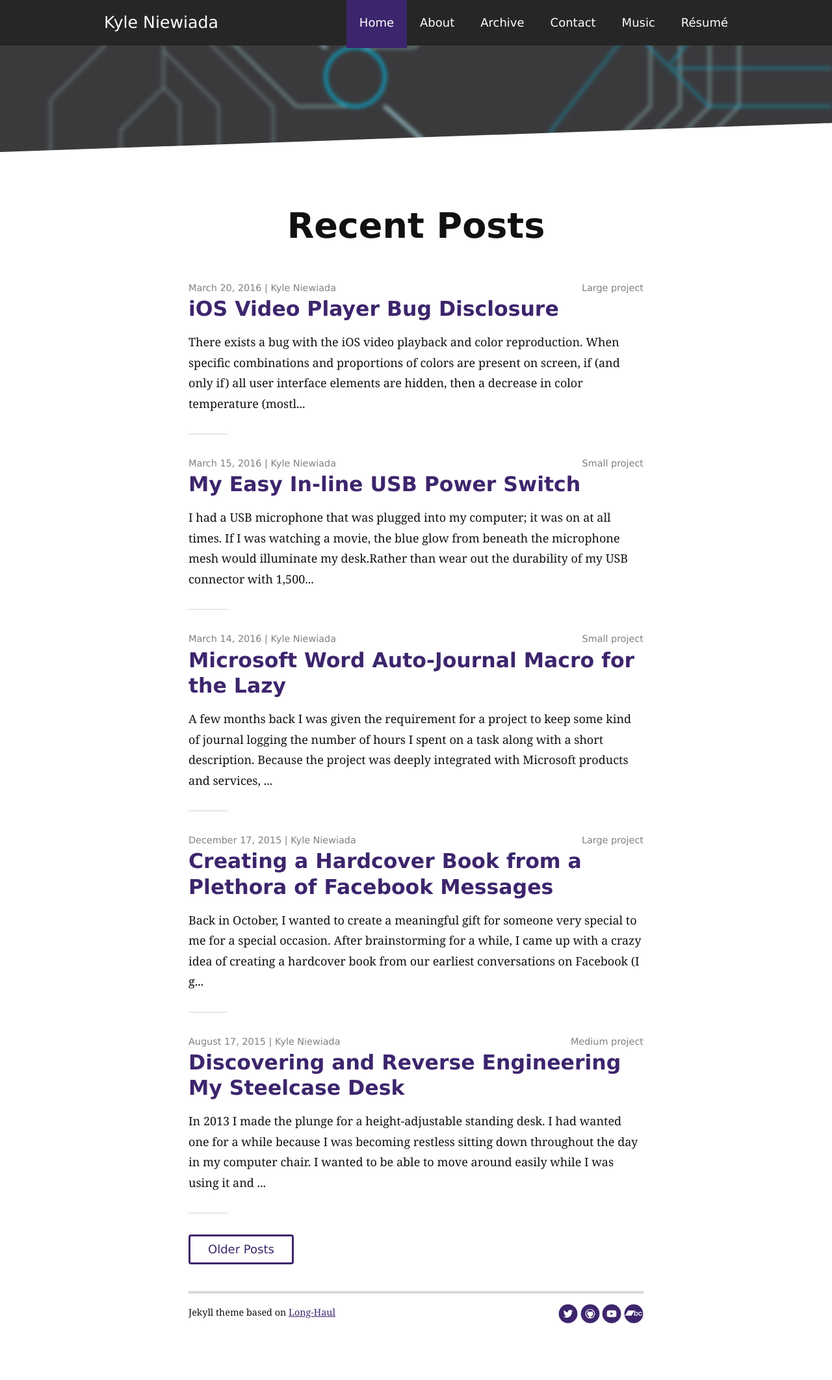
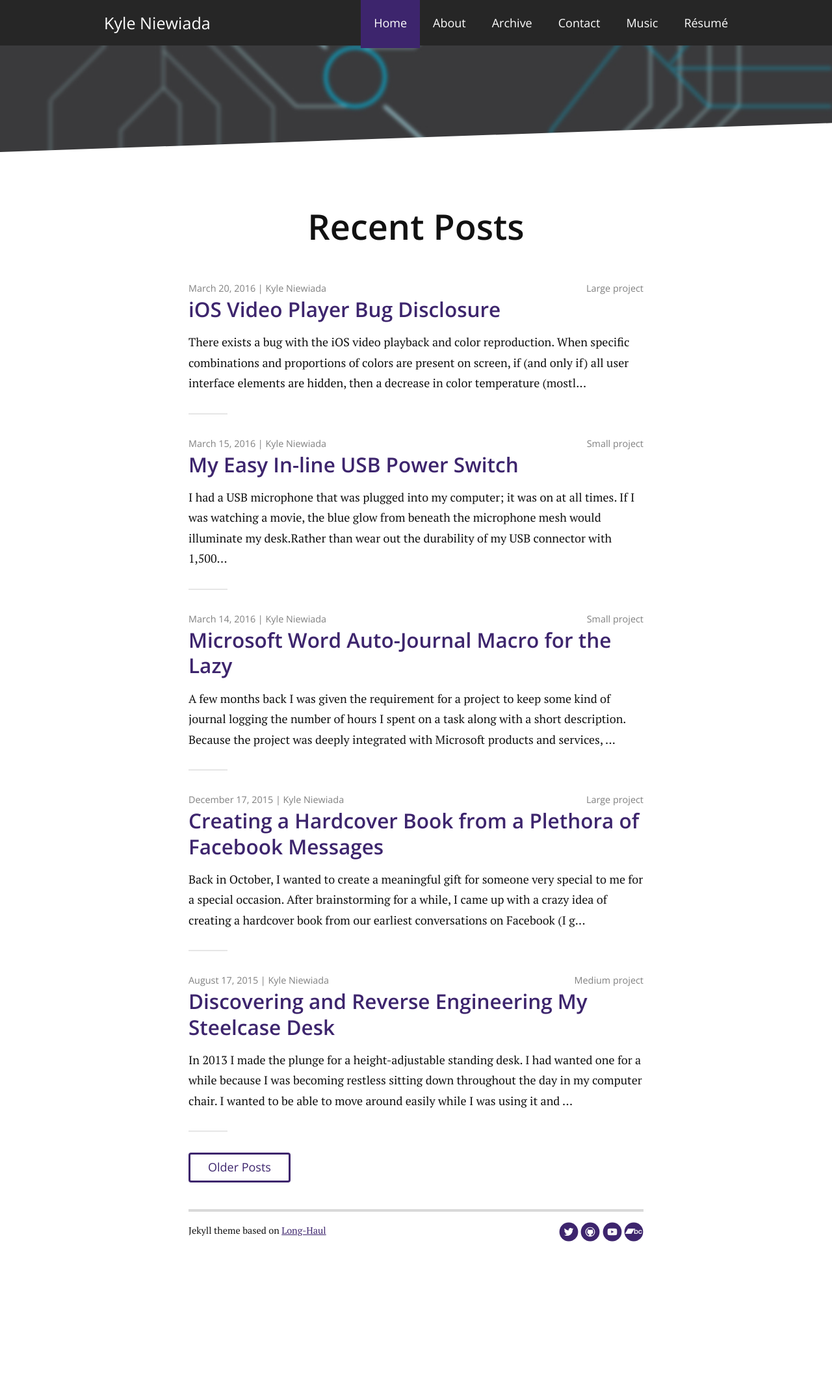
Before and after one commit to aav7fl/website-legacy, a Jekyll site: the page built from index.html, in a window 1280 px wide. Shown: the whole page at 65% size. Built offline with Jekyll 4.4.1, drawn with Linux system fonts in a browser that asks for light colours; the list of posts is cut into pages by our own code; after the commit the page ends 1998 px from its top, so only the background shows below that.

Commit message:
I can't stand these fonts. I need the web font back

```diff
--- a/_includes/critical.scss
+++ b/_includes/critical.scss
@@ -2,7 +2,7 @@
 @import "normalize";
 
 /* Import fonts from Google */
-//@import url(https://fonts.googleapis.com/css?family=Open+Sans:300,400,600|PT+Serif:400,700,400italic,700italic);
+@import url(https://fonts.googleapis.com/css?family=Open+Sans:300,400,600|PT+Serif:400,700,400italic,700italic);
 
 /*  Site configuration */
 @import "_config";
--- a/_sass/__config.scss
+++ b/_sass/__config.scss
@@ -51,7 +51,7 @@ $line-height: 44px; // Consistent height for buttons, inputs etc.
 TYPE SETTINGS
 ***************/
 
-$sans-serif: Geneva, Tahoma, Verdana, sans-serif;
-//$sans-serif: "Open Sans", Helvetica, Arial, sans-serif;
-$serif: Georgia, Times, Times New Roman, serif;
-//$serif: "PT Serif", Georgia, Times, serif;
+//$sans-serif: Geneva, Tahoma, Verdana, sans-serif;
+$sans-serif: "Open Sans", Helvetica, Arial, sans-serif;
+//$serif: Georgia, Times, Times New Roman, serif;
+$serif: "PT Serif", Georgia, Times, serif;
```
